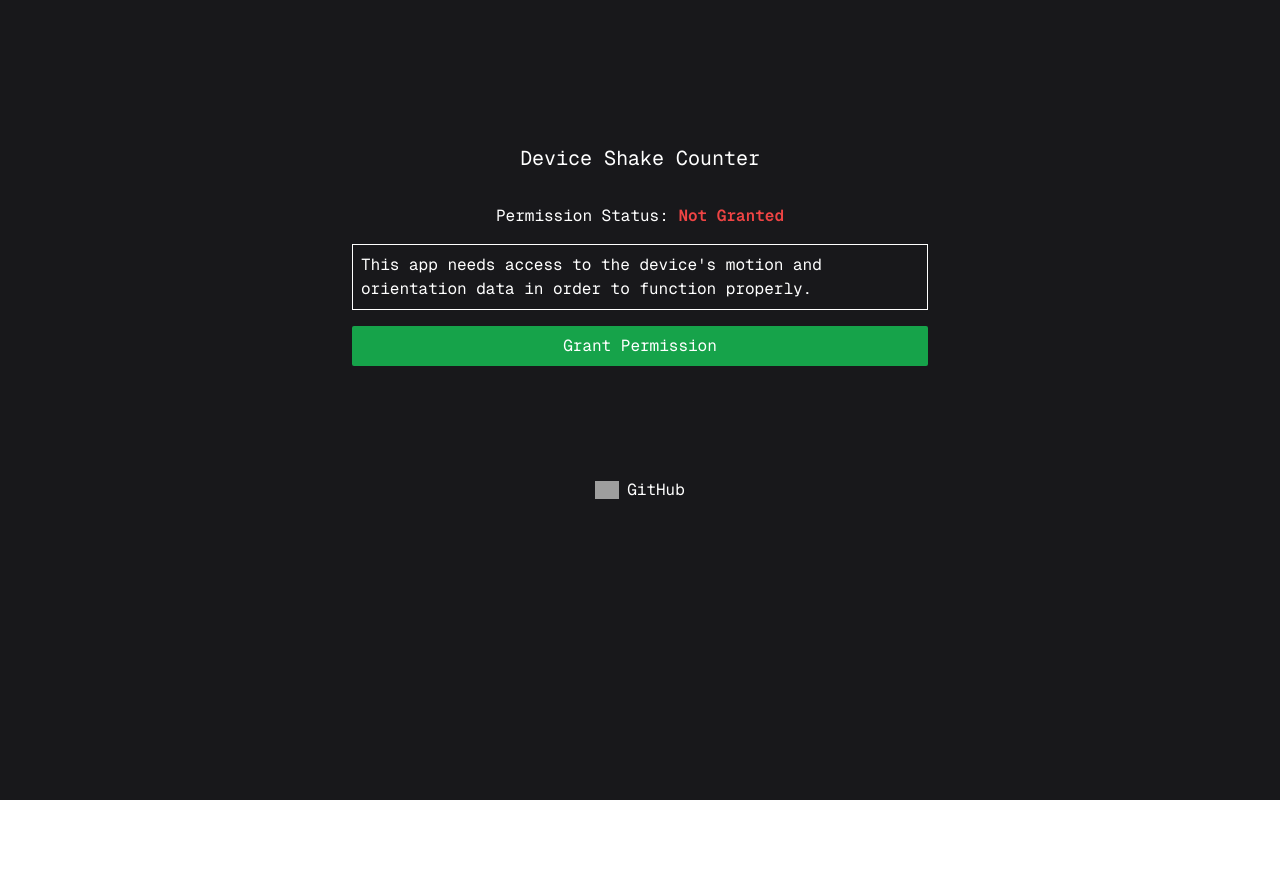
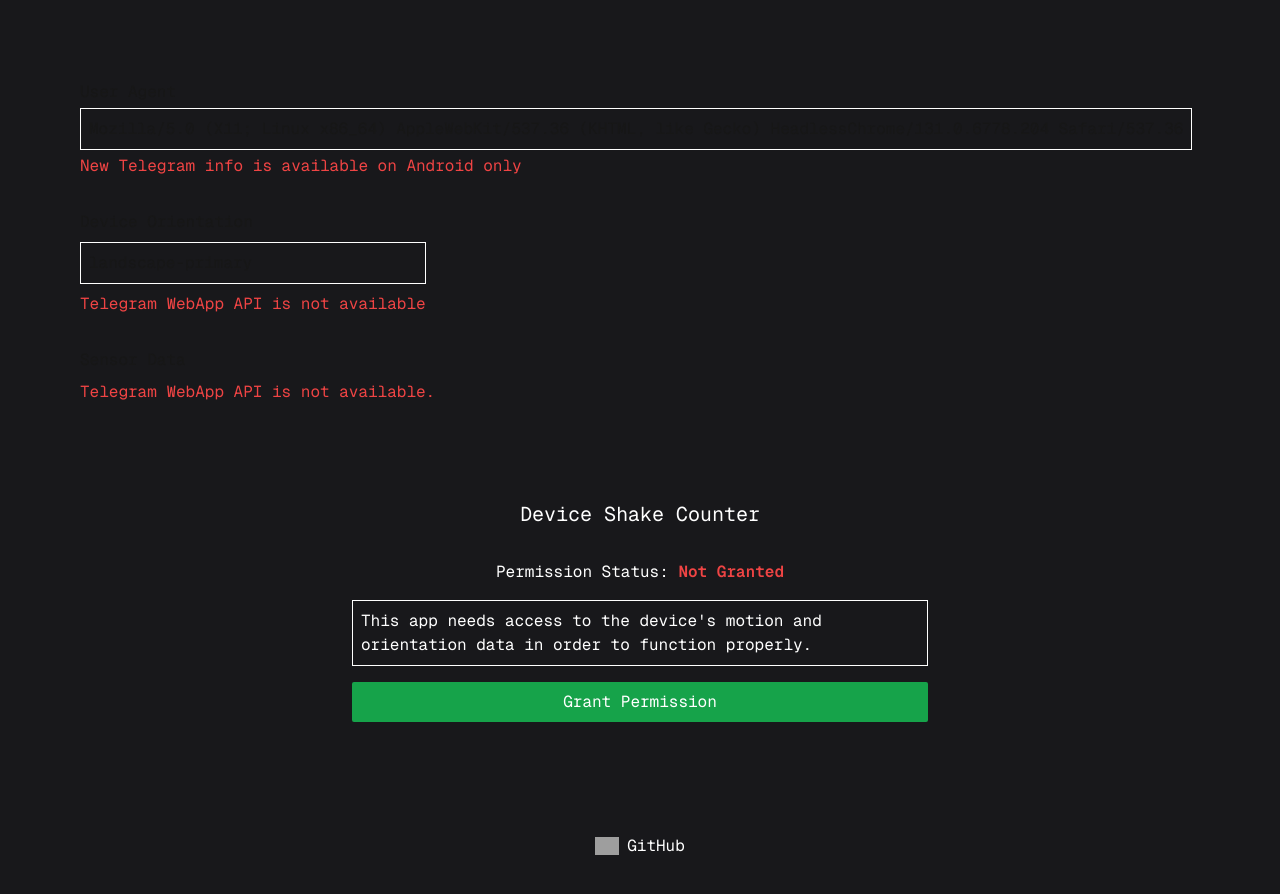
Before and after one commit to ivankhrsh/shake-counter, a Next.js app: page / in a window 1280 px wide. Shown: the top 894 px of the page. Before the commit the page ends 800 px from the top, so only its background shows below. Built offline with nearby package versions, Linux system fonts and the light colour scheme; grey boxes are pictures that could not be loaded.

Commit message:
feat: add tg webapp stuff

```diff
--- /dev/null
+++ b/src/app/components/orientation.tsx
@@ -0,0 +1,53 @@
+"use client";
+import useScreenOrientation from "@/hooks/use-screen-orientation";
+import React from "react";
+
+export default function Orientation() {
+  const orientation = useScreenOrientation();
+
+  const handleLockOrientation = () => {
+    if (window.Telegram?.WebApp?.lockOrientation) {
+      window.Telegram.WebApp.lockOrientation();
+    } else {
+      console.error("Telegram WebApp API is not available.");
+    }
+  };
+
+  const handleUnlockOrientation = () => {
+    if (window.Telegram?.WebApp?.unlockOrientation) {
+      window.Telegram.WebApp.unlockOrientation();
+    } else {
+      console.error("Telegram WebApp API is not available.");
+    }
+  };
+
+  const isTelegramWebAppAvailable =
+    typeof window !== "undefined" && window.Telegram?.WebApp;
+
+  return (
+    <div className="space-y-2">
+      <h2>Device Orientation</h2>
+      <div className="border border-white p-2">
+        <p>{orientation}</p>
+      </div>
+      {isTelegramWebAppAvailable ? (
+        <div className="flex gap-2">
+          <button
+            className="w-full rounded-sm bg-red-600 p-2 text-center text-white hover:bg-red-500 hover:text-red-900"
+            onClick={handleLockOrientation}
+          >
+            Lock
+          </button>
+          <button
+            className="w-full rounded-sm bg-green-600 p-2 text-center text-white hover:bg-green-500 hover:text-green-900"
+            onClick={handleUnlockOrientation}
+          >
+            Unlock
+          </button>
+        </div>
+      ) : (
+        <div className="text-red-500">Telegram WebApp API is not available</div>
+      )}
+    </div>
+  );
+}
--- /dev/null
+++ b/src/app/components/sensor-data.tsx
@@ -0,0 +1,106 @@
+"use client";
+import React, { useState, useEffect } from "react";
+
+export default function SensorData() {
+  const [accelerometerData, setAccelerometerData] = useState({
+    x: 0,
+    y: 0,
+    z: 0,
+  });
+  const [gyroscopeData, setGyroscopeData] = useState({
+    x: 0,
+    y: 0,
+    z: 0,
+  });
+  const [orientationData, setOrientationData] = useState({
+    alpha: 0,
+    beta: 0,
+    gamma: 0,
+  });
+  const [error, setError] = useState<string | null>(null);
+
+  const isTelegramWebAppAvailable =
+    typeof window !== "undefined" && window.Telegram?.WebApp;
+
+  useEffect(() => {
+    if (!isTelegramWebAppAvailable) {
+      setError("Telegram WebApp API is not available.");
+      return;
+    }
+
+    const { Accelerometer, Gyroscope, DeviceOrientation } =
+      window.Telegram!.WebApp;
+
+    const startTracking = (
+      sensor: { start: Function; stop: Function },
+      sensorName: string
+    ) => {
+      sensor.start({ refresh_rate: 100 }, (success: boolean) => {
+        if (!success) {
+          setError(`Failed to start ${sensorName} tracking.`);
+        }
+      });
+    };
+
+    startTracking(Accelerometer, "accelerometer");
+    startTracking(Gyroscope, "gyroscope");
+    startTracking(DeviceOrientation, "device orientation");
+
+    const updateSensorData = () => {
+      setAccelerometerData({
+        x: Accelerometer.x,
+        y: Accelerometer.y,
+        z: Accelerometer.z,
+      });
+      setGyroscopeData({
+        x: Gyroscope.x,
+        y: Gyroscope.y,
+        z: Gyroscope.z,
+      });
+      setOrientationData({
+        alpha: DeviceOrientation.alpha,
+        beta: DeviceOrientation.beta,
+        gamma: DeviceOrientation.gamma,
+      });
+    };
+
+    const intervalId = setInterval(updateSensorData, 100);
+
+    return () => {
+      clearInterval(intervalId);
+      Accelerometer.stop();
+      Gyroscope.stop();
+      DeviceOrientation.stop();
+    };
+  }, [isTelegramWebAppAvailable]);
+
+  return (
+    <div className="space-y-2">
+      <h2>Sensor Data</h2>
+      {error ? (
+        <div className="text-red-500">{error}</div>
+      ) : (
+        <>
+          <div className="border border-white p-2">
+            <h3>Accelerometer</h3>
+            <p>X: {accelerometerData.x.toFixed(2)}</p>
+            <p>Y: {accelerometerData.y.toFixed(2)}</p>
+            <p>Z: {accelerometerData.z.toFixed(2)}</p>
+          </div>
+          <div className="border border-white p-2">
+            <h3>Gyroscope</h3>
+            <p>X: {gyroscopeData.x.toFixed(2)}</p>
+            <p>Y: {gyroscopeData.y.toFixed(2)}</p>
+            <p>Z: {gyroscopeData.z.toFixed(2)}</p>
+          </div>
+          <div className="border border-white p-2">
+            <h3>Device Orientation</h3>
+            <p>Alpha: {orientationData.alpha.toFixed(2)}</p>
+            <p>Beta: {orientationData.beta.toFixed(2)}</p>
+            <p>Gamma: {orientationData.gamma.toFixed(2)}</p>
+          </div>
+        </>
+      )}
+    </div>
+  );
+}
--- /dev/null
+++ b/src/app/components/user-agent.tsx
@@ -0,0 +1,22 @@
+"use client";
+import React, { useEffect, useState } from "react";
+
+export default function UserAgent() {
+  const [userAgent, setUserAgent] = useState("");
+
+  useEffect(() => {
+    // Get the user agent from the browser
+    setUserAgent(navigator.userAgent);
+  }, []);
+
+  return (
+    <div className="space-y-1">
+      <h1>User Agent</h1>
+
+      <p className="border border-white p-2">{userAgent}</p>
+      <h2 className="text-red-500">
+        New Telegram info is available on Android only
+      </h2>
+    </div>
+  );
+}
--- a/src/app/layout.tsx
+++ b/src/app/layout.tsx
@@ -26,6 +26,9 @@ export default function RootLayout({
 }>) {
   return (
     <html lang="en">
+      <head>
+        <script src="https://telegram.org/js/telegram-web-app.js?56"></script>
+      </head>
       <body
         className={`${geistSans.variable} ${geistMono.variable} antialiased`}
       >
--- a/src/app/page.tsx
+++ b/src/app/page.tsx
@@ -1,11 +1,17 @@
 import React from "react";
 import Footer from "./components/footer";
 import ShakeCounter from "./components/shake-counter";
+import UserAgent from "./components/user-agent";
+import Orientation from "./components/orientation";
+import SensorData from "./components/sensor-data";
 
 export default function Home() {
   return (
     <div className="flex min-h-screen flex-col justify-items-center gap-16 bg-zinc-900 p-8 pb-20 font-[family-name:var(--font-geist-mono)] sm:p-20">
       <main className="flex h-full w-full flex-col gap-8 sm:items-start">
+        <UserAgent />
+        <Orientation />
+        <SensorData />
         <h1 className="mt-16 w-full text-center text-xl text-white">
           Device Shake Counter
         </h1>
--- /dev/null
+++ b/src/hooks/use-screen-orientation.ts
@@ -0,0 +1,24 @@
+"use client";
+
+import { useState, useEffect } from "react";
+
+const getOrientation = () => window.screen.orientation.type;
+
+const useScreenOrientation = () => {
+  const [orientation, setOrientation] = useState(getOrientation());
+
+  const updateOrientation = () => {
+    setOrientation(getOrientation());
+  };
+
+  useEffect(() => {
+    window.addEventListener("orientationchange", updateOrientation);
+    return () => {
+      window.removeEventListener("orientationchange", updateOrientation);
+    };
+  }, []);
+
+  return orientation;
+};
+
+export default useScreenOrientation;
```
Also changed, not shown: src/types/global.d.ts (added, +46 -0 lines).
